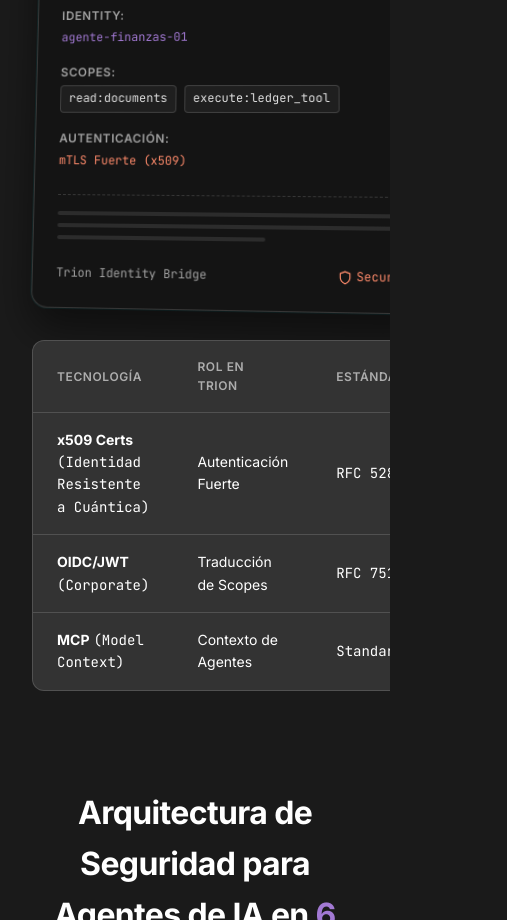
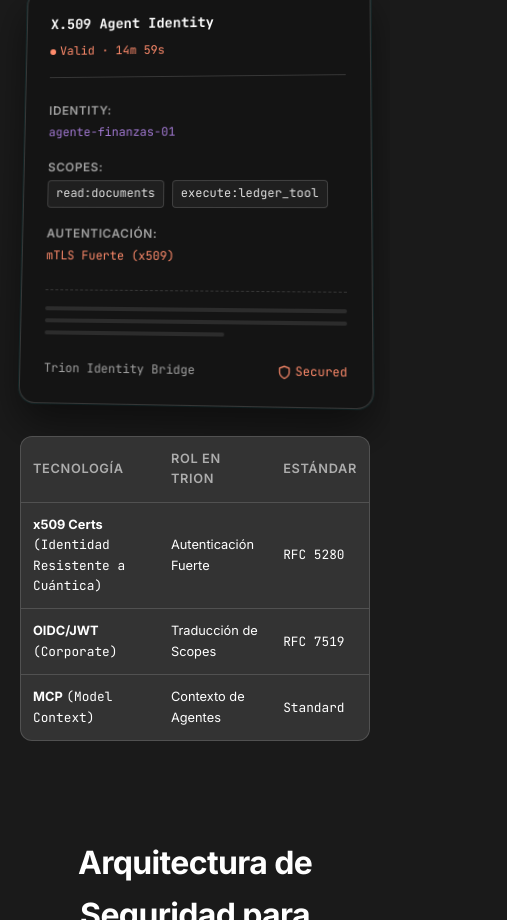
Before and after one commit to Trion-Security/trion-security.github.io, a plain HTML site: page index.html in a window 390 px wide. Shown: the part 1080-2000 px from the top of the page, 507 px wide, since content can reach past the window. Drawn offline with Linux system fonts and the light colour scheme.

Commit message:
Fix: Mobile layout

```diff
--- a/styles.css
+++ b/styles.css
@@ -35,6 +35,8 @@
 
 html {
     scroll-behavior: smooth;
+    overflow-x: hidden;
+    width: 100%;
 }
 
 body {
@@ -43,6 +45,7 @@
     color: var(--text-primary);
     line-height: 1.6;
     overflow-x: hidden;
+    width: 100%;
     position: relative;
 }
 
@@ -1002,6 +1005,12 @@
 
 /* Mobile Devices Optimization */
 @media (max-width: 768px) {
+    .container {
+        padding: 0 1.25rem;
+        width: 100%;
+        max-width: 100vw;
+    }
+
     .nav-container {
         flex-direction: column;
         gap: 0.75rem;
@@ -1076,7 +1085,15 @@
         margin: 0 auto;
     }
 
+    .social-proof-table th,
+    .social-proof-table td {
+        padding: 0.75rem 0.75rem;
+        font-size: 0.8rem;
+    }
+
     .social-proof-table-wrapper {
+        width: 100%;
+        max-width: 100%;
         overflow-x: auto;
     }
 
@@ -1084,7 +1101,18 @@
         font-size: 2rem;
     }
 
-    .stages-layout, .sidecar-layout, .identity-grid {
-        grid-template-columns: 1fr;
+    .stages-layout,
+    .sidecar-layout,
+    .identity-grid,
+    .hero-container {
+        grid-template-columns: minmax(0, 1fr);
+        width: 100%;
+        max-width: 100vw;
+    }
+
+    .stages-content,
+    .context-graphic {
+        width: 100%;
+        max-width: 100%;
     }
 }
```
